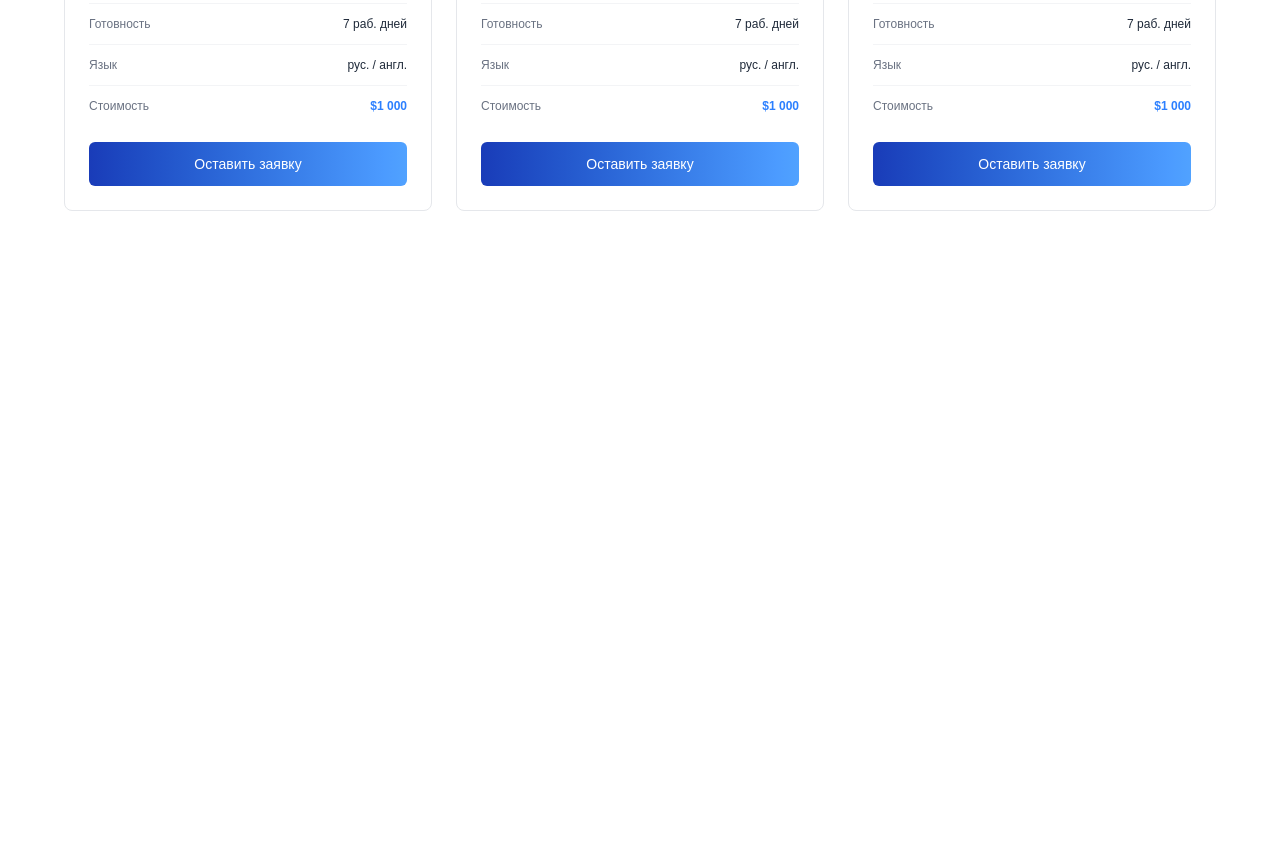
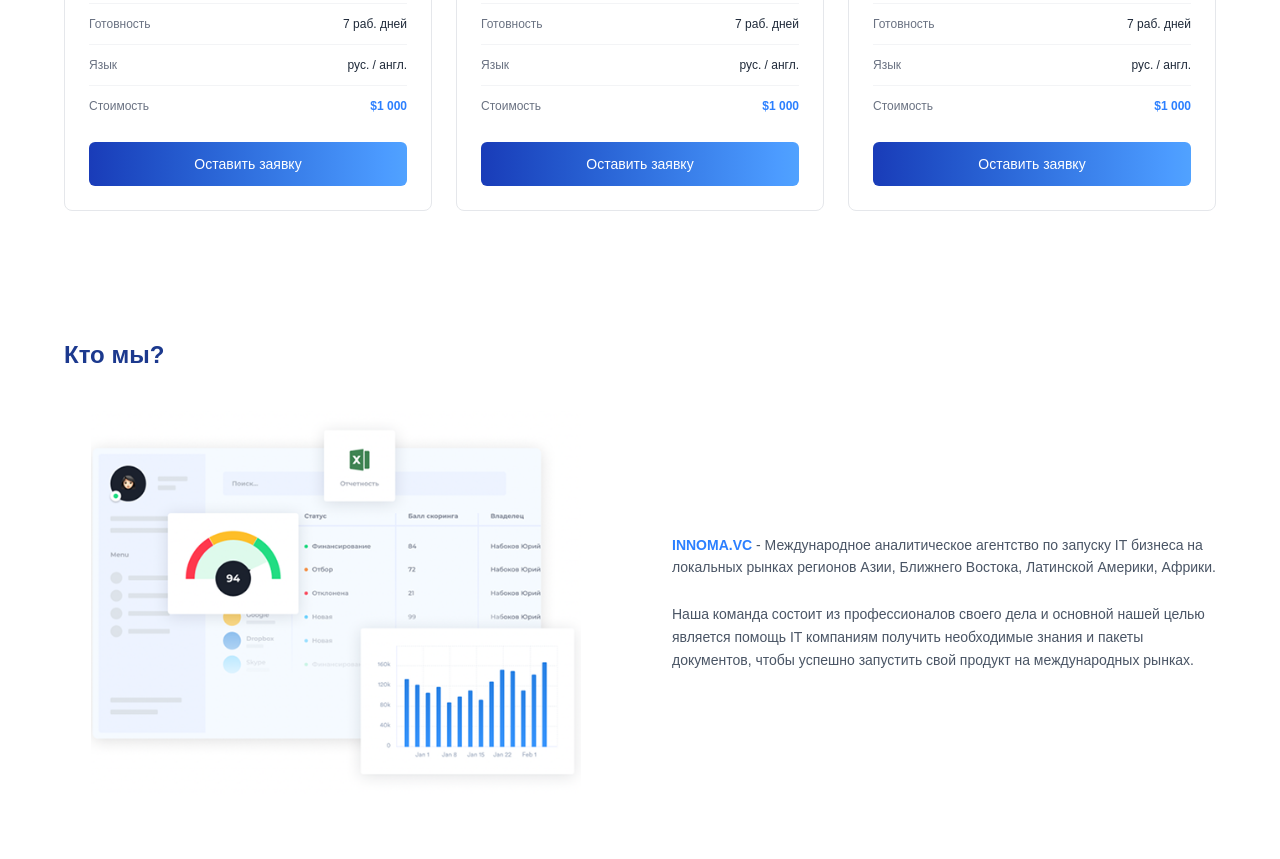
Before and after one commit to mirzozodam2009-lang/Home-Work, a website: page index.html in a window 1280 px wide. Shown: the part 7108-7967 px from the top of the page. Before the commit the page ends 7383 px from the top, so only its background shows below. Drawn offline with Linux system fonts and the light colour scheme.

Commit message:
Section 11

```diff
--- a/index.html
+++ b/index.html
@@ -525,6 +525,32 @@
 </div>
 </section>
 
+<section>
+  <div class="w-full bg-white py-16 px-8">
+  <div class="max-w-6xl mx-auto">
+
+    <h2 class="text-blue-900 text-2xl font-bold mb-10">
+      Кто мы?
+    </h2>
+
+    <div class="grid grid-cols-2 gap-16 items-center">
+
+      <img src="Снимок экрана 2022-11-14 в 5.45 1.png" alt="" class="w-full h-96 object-contain">
+
+      <div>
+        <p class="text-gray-600 text-sm leading-relaxed mb-6">
+          <span class="text-blue-500 font-bold">INNOMA.VC</span> - Международное аналитическое агентство по запуску IT бизнеса на локальных рынках регионов Азии, Ближнего Востока, Латинской Америки, Африки.
+        </p>
+        <p class="text-gray-600 text-sm leading-relaxed">
+          Наша команда состоит из профессионалов своего дела и основной нашей целью является помощь IT компаниям получить необходимые знания и пакеты документов, чтобы успешно запустить свой продукт на международных рынках.
+        </p>
+      </div>
+
+    </div>
+  </div>
+</div>
+</section>
+
 
 </body>
 </html>
```
